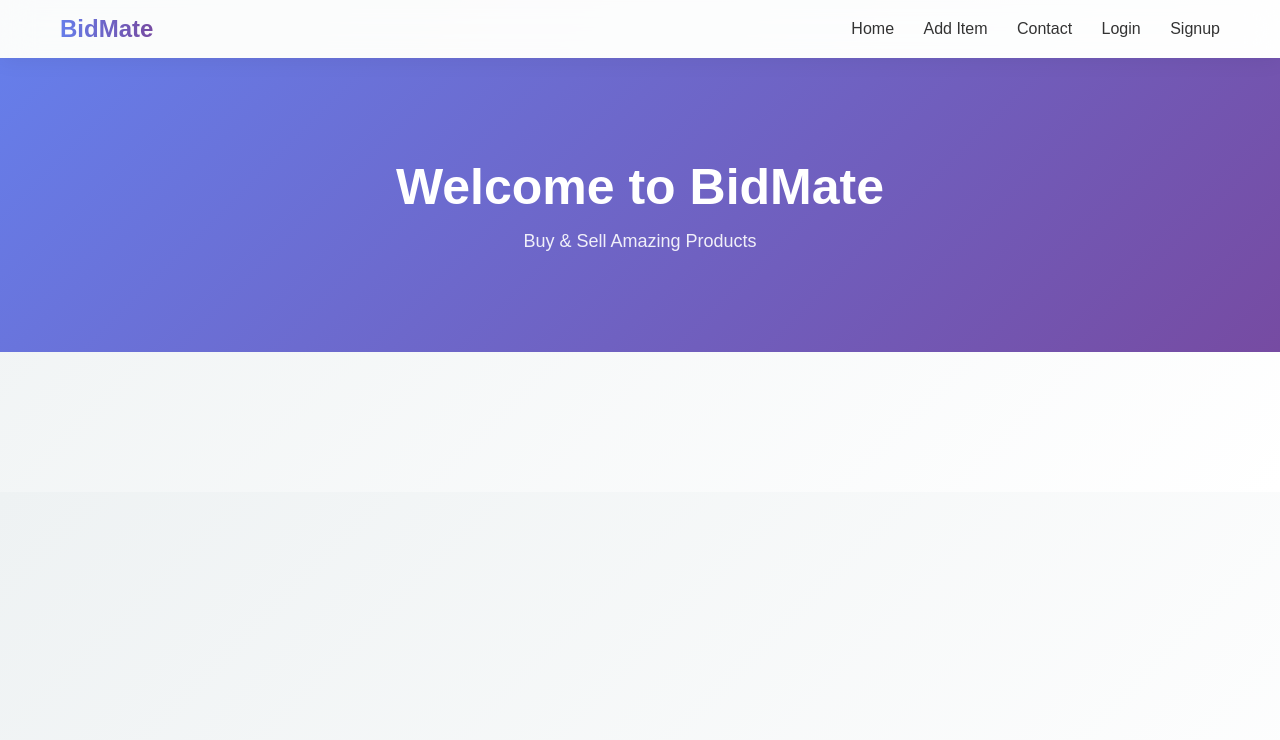
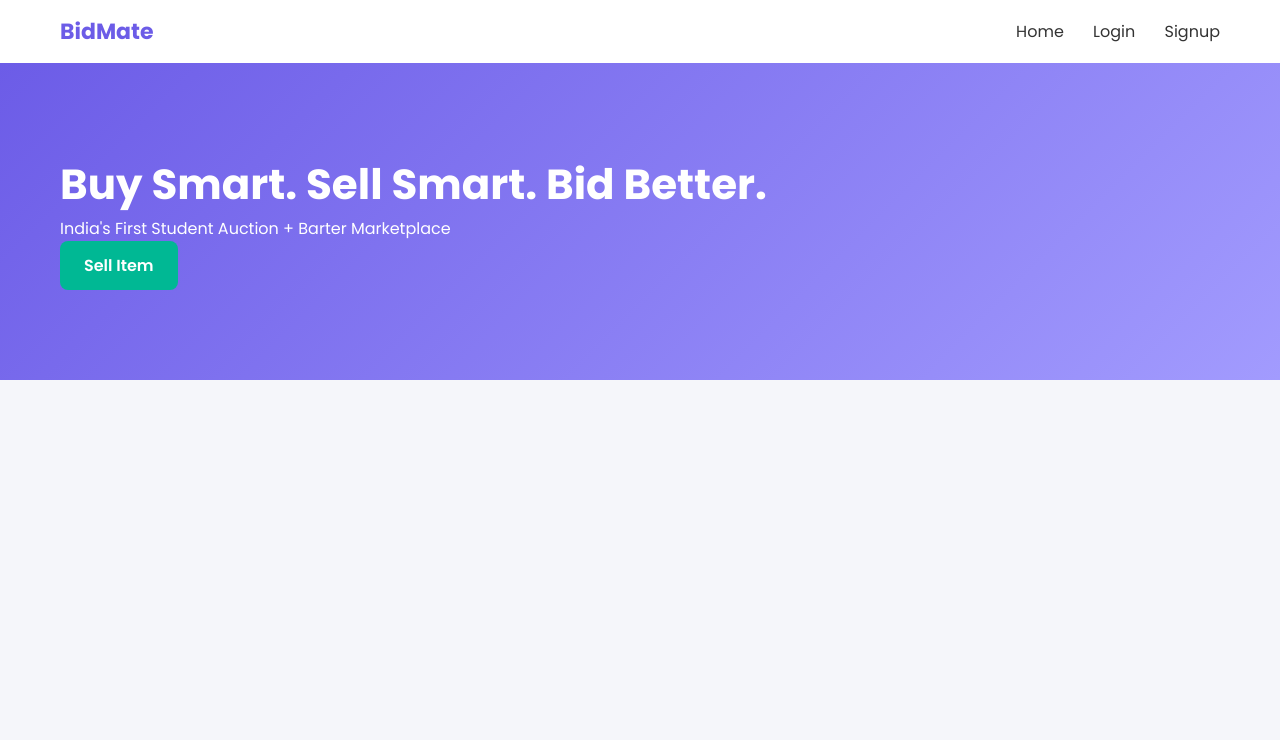
Before and after one commit to sharon232323/bidmate, a Flask app: page / in a window 1280 px wide. Shown: the top 740 px of the page. Run offline with Flask 3, Linux system fonts and the light colour scheme; data that the repository does not hold is empty.

Commit message:
final update

```diff
--- a/app.py
+++ b/app.py
@@ -1,123 +1,157 @@
-from flask import Flask, render_template, request, redirect, url_for
+from flask import Flask, render_template, request, redirect, session
 import sqlite3
+import os
+from werkzeug.utils import secure_filename
 
 app = Flask(__name__)
+app.secret_key = "supersecretkey"
 
-# ---------- DATABASE CONNECTION ----------
-def get_db_connection():
+UPLOAD_FOLDER = "static/uploads"
+app.config["UPLOAD_FOLDER"] = UPLOAD_FOLDER
+
+# ---------- DATABASE INIT ----------
+def init_db():
     conn = sqlite3.connect("database.db")
-    conn.row_factory = sqlite3.Row
-    return conn
+    conn.execute("""
+    CREATE TABLE IF NOT EXISTS users (
+        id INTEGER PRIMARY KEY AUTOINCREMENT,
+        email TEXT UNIQUE,
+        password TEXT,
+        bio TEXT,
+        profile_pic TEXT
+    )
+    """)
 
-# ---------- CREATE TABLES ----------
-def init_db():
-    conn = get_db_connection()
     conn.execute("""
-        CREATE TABLE IF NOT EXISTS items (
-            id INTEGER PRIMARY KEY AUTOINCREMENT,
-            name TEXT NOT NULL,
-            price TEXT NOT NULL,
-            image TEXT NOT NULL,
-            description TEXT NOT NULL
-        )
+    CREATE TABLE IF NOT EXISTS items (
+        id INTEGER PRIMARY KEY AUTOINCREMENT,
+        name TEXT,
+        price TEXT,
+        description TEXT,
+        image TEXT,
+        seller_email TEXT,
+        status TEXT DEFAULT 'Available'
+    )
     """)
+
     conn.execute("""
-        CREATE TABLE IF NOT EXISTS users (
-            id INTEGER PRIMARY KEY AUTOINCREMENT,
-            username TEXT NOT NULL,
-            email TEXT NOT NULL,
-            password TEXT NOT NULL
-        )
+    CREATE TABLE IF NOT EXISTS barter_offers (
+        id INTEGER PRIMARY KEY AUTOINCREMENT,
+        item_id INTEGER,
+        offered_by TEXT,
+        offered_item TEXT,
+        message TEXT,
+        status TEXT DEFAULT 'Pending'
+    )
     """)
     conn.commit()
     conn.close()
 
 init_db()
 
-# ---------- ROUTES ----------
-
+# ---------- HOME ----------
 @app.route("/")
 def home():
-    conn = get_db_connection()
-    items = conn.execute("SELECT * FROM items").fetchall()
+    conn = sqlite3.connect("database.db")
+    conn.row_factory = sqlite3.Row
+    items = conn.execute("SELECT * FROM items WHERE status='Available'").fetchall()
     conn.close()
     return render_template("index.html", items=items)
 
-
-@app.route("/add", methods=["GET", "POST"])
-def add_item():
-    if request.method == "POST":
-        name = request.form["name"]
-        price = request.form["price"]
-        image = request.form["image"]
-        description = request.form["description"]
-
-        conn = get_db_connection()
-        conn.execute(
-            "INSERT INTO items (name, price, image, description) VALUES (?, ?, ?, ?)",
-            (name, price, image, description)
-        )
-        conn.commit()
-        conn.close()
-
-        return redirect(url_for("home"))
-
-    return render_template("add_item.html")
-
-
-@app.route("/item/<int:item_id>")
-def item_detail(item_id):
-    conn = get_db_connection()
-    item = conn.execute("SELECT * FROM items WHERE id = ?", (item_id,)).fetchone()
-    conn.close()
-    return render_template("item_detail.html", item=item)
-
-
-@app.route("/contact")
-def contact():
-    return render_template("contact.html")
-
-
+# ---------- SIGNUP ----------
 @app.route("/signup", methods=["GET", "POST"])
 def signup():
     if request.method == "POST":
-        username = request.form["username"]
         email = request.form["email"]
         password = request.form["password"]
-
-        conn = get_db_connection()
-        conn.execute(
-            "INSERT INTO users (username, email, password) VALUES (?, ?, ?)",
-            (username, email, password)
-        )
+        conn = sqlite3.connect("database.db")
+        conn.execute("INSERT INTO users (email,password) VALUES (?,?)",(email,password))
         conn.commit()
         conn.close()
-
-        return redirect(url_for("login"))
-
+        return redirect("/login")
     return render_template("signup.html")
 
-
+# ---------- LOGIN ----------
 @app.route("/login", methods=["GET", "POST"])
 def login():
     if request.method == "POST":
         email = request.form["email"]
         password = request.form["password"]
-
-        conn = get_db_connection()
-        user = conn.execute(
-            "SELECT * FROM users WHERE email = ? AND password = ?",
-            (email, password)
-        ).fetchone()
+        conn = sqlite3.connect("database.db")
+        conn.row_factory = sqlite3.Row
+        user = conn.execute("SELECT * FROM users WHERE email=? AND password=?",(email,password)).fetchone()
         conn.close()
-
         if user:
-            return redirect(url_for("home"))
-        else:
-            return "Invalid Credentials"
-
+            session["user_email"] = email
+            return redirect("/")
     return render_template("login.html")
 
+@app.route("/logout")
+def logout():
+    session.clear()
+    return redirect("/")
+
+# ---------- ADD ITEM ----------
+@app.route("/add_item", methods=["GET","POST"])
+def add_item():
+    if "user_email" not in session:
+        return redirect("/login")
+
+    if request.method == "POST":
+        name = request.form["name"]
+        price = request.form["price"]
+        description = request.form["description"]
+        image = request.files["image"]
+
+        filename = secure_filename(image.filename)
+        image.save(os.path.join(app.config["UPLOAD_FOLDER"], filename))
+
+        conn = sqlite3.connect("database.db")
+        conn.execute("""
+        INSERT INTO items (name,price,description,image,seller_email)
+        VALUES (?,?,?,?,?)
+        """,(name,price,description,filename,session["user_email"]))
+        conn.commit()
+        conn.close()
+        return redirect("/")
+
+    return render_template("add_item.html")
+
+# ---------- ITEM DETAIL ----------
+@app.route("/item/<int:item_id>")
+def item_detail(item_id):
+    conn = sqlite3.connect("database.db")
+    conn.row_factory = sqlite3.Row
+    item = conn.execute("SELECT * FROM items WHERE id=?",(item_id,)).fetchone()
+    conn.close()
+    return render_template("item_detail.html", item=item)
+
+# ---------- PROFILE ----------
+@app.route("/profile", methods=["GET","POST"])
+def profile():
+    if "user_email" not in session:
+        return redirect("/login")
+
+    email = session["user_email"]
+    conn = sqlite3.connect("database.db")
+    conn.row_factory = sqlite3.Row
+
+    if request.method == "POST":
+        bio = request.form["bio"]
+        profile_pic = request.files["profile_pic"]
+
+        filename = None
+        if profile_pic and profile_pic.filename != "":
+            filename = secure_filename(profile_pic.filename)
+            profile_pic.save(os.path.join(app.config["UPLOAD_FOLDER"], filename))
+            conn.execute("UPDATE users SET bio=?, profile_pic=? WHERE email=?",(bio,filename,email))
+        else:
+            conn.execute("UPDATE users SET bio=? WHERE email=?",(bio,email))
+        conn.commit()
+
+    user = conn.execute("SELECT * FROM users WHERE email=?",(email,)).fetchone()
+    conn.close()
+    return render_template("profile.html", user=user)
 
 if __name__ == "__main__":
     app.run(debug=True)
--- a/static/style.css
+++ b/static/style.css
@@ -1,220 +1,134 @@
-/* ---------- GLOBAL ---------- */
+@import url('https://fonts.googleapis.com/css2?family=Poppins:wght@300;400;600;700&display=swap');
+
 * {
-    margin: 0;
-    padding: 0;
-    box-sizing: border-box;
-    font-family: 'Poppins', sans-serif;
+    margin:0;
+    padding:0;
+    box-sizing:border-box;
+    font-family:'Poppins',sans-serif;
 }
 
 body {
-    background: linear-gradient(135deg, #eef2f3, #ffffff);
-    color: #333;
+    background:#f5f6fa;
+    color:#333;
 }
 
-/* ---------- NAVBAR ---------- */
+/* NAVBAR */
 .navbar {
-    display: flex;
-    justify-content: space-between;
-    align-items: center;
-    padding: 15px 60px;
-    backdrop-filter: blur(15px);
-    background: rgba(255, 255, 255, 0.7);
-    position: sticky;
-    top: 0;
-    z-index: 100;
-    box-shadow: 0 5px 20px rgba(0,0,0,0.05);
+    display:flex;
+    justify-content:space-between;
+    align-items:center;
+    padding:15px 60px;
+    background:white;
+    box-shadow:0 4px 20px rgba(0,0,0,0.05);
 }
 
-.navbar h2 {
-    font-size: 24px;
-    font-weight: 600;
-    background: linear-gradient(90deg, #667eea, #764ba2);
-    -webkit-background-clip: text;
-    -webkit-text-fill-color: transparent;
+.logo {
+    font-weight:700;
+    font-size:22px;
+    color:#6c5ce7;
 }
 
-.navbar a {
-    text-decoration: none;
-    margin-left: 25px;
-    color: #333;
-    font-weight: 500;
-    transition: 0.3s;
+.nav-links a {
+    margin-left:25px;
+    text-decoration:none;
+    color:#333;
+    font-weight:500;
 }
 
-.navbar a:hover {
-    color: #667eea;
-}
-
-/* ---------- HERO ---------- */
+/* HERO */
 .hero {
-    padding: 100px 20px;
-    text-align: center;
-    background: linear-gradient(135deg, #667eea, #764ba2);
-    color: white;
+    background:linear-gradient(135deg,#6c5ce7,#a29bfe);
+    color:white;
+    padding:90px 60px;
+    display:flex;
+    justify-content:space-between;
+    align-items:center;
 }
 
 .hero h1 {
-    font-size: 50px;
-    font-weight: 700;
+    font-size:42px;
 }
 
-.hero p {
-    margin-top: 15px;
-    font-size: 18px;
-    opacity: 0.9;
+.hero-buttons a {
+    display:inline-block;
+    margin-right:15px;
+    padding:12px 24px;
+    border-radius:8px;
+    text-decoration:none;
+    font-weight:600;
 }
 
-/* ---------- PRODUCT GRID ---------- */
-.products {
-    padding: 70px 80px;
-    display: grid;
-    grid-template-columns: repeat(auto-fill, minmax(260px, 1fr));
-    gap: 40px;
+.primary-btn {
+    background:#00b894;
+    color:white;
 }
 
-/* ---------- PRODUCT CARD ---------- */
+.secondary-btn {
+    background:white;
+    color:#6c5ce7;
+}
+
+/* PRODUCTS GRID */
+.products {
+    padding:60px;
+    display:grid;
+    grid-template-columns:repeat(auto-fill,minmax(260px,1fr));
+    gap:30px;
+}
+
 .card {
-    background: #fff;
-    border-radius: 20px;
-    overflow: hidden;
-    box-shadow: 0 10px 30px rgba(0,0,0,0.08);
-    transition: 0.4s ease;
-    position: relative;
+    background:white;
+    border-radius:12px;
+    overflow:hidden;
+    box-shadow:0 8px 25px rgba(0,0,0,0.05);
+    transition:0.3s;
 }
 
 .card:hover {
-    transform: translateY(-12px);
-    box-shadow: 0 20px 40px rgba(0,0,0,0.15);
+    transform:translateY(-8px);
 }
 
 .card img {
-    width: 100%;
-    height: 230px;
-    object-fit: cover;
+    width:100%;
+    height:200px;
+    object-fit:cover;
 }
 
 .card-content {
-    padding: 20px;
-}
-
-.card-content h3 {
-    font-size: 18px;
-    margin-bottom: 10px;
+    padding:20px;
 }
 
 .price {
-    font-size: 20px;
-    font-weight: 600;
-    color: #667eea;
+    color:#6c5ce7;
+    font-weight:600;
+    margin-top:10px;
 }
 
-/* ---------- BUTTON STYLE ---------- */
-.btn {
-    display: inline-block;
-    margin-top: 15px;
-    padding: 10px 18px;
-    border-radius: 30px;
-    text-decoration: none;
-    font-size: 14px;
-    font-weight: 500;
-    background: linear-gradient(90deg, #667eea, #764ba2);
-    color: white;
-    transition: 0.3s ease;
-}
-
-.btn:hover {
-    transform: scale(1.05);
-}
-
-/* ---------- FORM DESIGN ---------- */
+/* FORM */
 .form-container {
-    width: 420px;
-    margin: 80px auto;
-    background: #ffffff;
-    padding: 40px;
-    border-radius: 20px;
-    box-shadow: 0 20px 50px rgba(0,0,0,0.1);
-}
-
-.form-container h2 {
-    text-align: center;
-    margin-bottom: 25px;
-    font-weight: 600;
+    width:400px;
+    margin:80px auto;
+    background:white;
+    padding:40px;
+    border-radius:12px;
+    box-shadow:0 10px 30px rgba(0,0,0,0.1);
 }
 
 .form-container input,
 .form-container textarea {
-    width: 100%;
-    padding: 14px;
-    margin-bottom: 18px;
-    border-radius: 12px;
-    border: 1px solid #ddd;
-    outline: none;
-    transition: 0.3s;
-}
-
-.form-container input:focus,
-.form-container textarea:focus {
-    border-color: #667eea;
-    box-shadow: 0 0 8px rgba(102,126,234,0.3);
+    width:100%;
+    padding:12px;
+    margin-bottom:15px;
+    border:1px solid #ddd;
+    border-radius:6px;
 }
 
 .form-container button {
-    width: 100%;
-    padding: 14px;
-    border: none;
-    border-radius: 30px;
-    background: linear-gradient(90deg, #667eea, #764ba2);
-    color: white;
-    font-size: 16px;
-    cursor: pointer;
-    transition: 0.3s;
+    width:100%;
+    padding:12px;
+    background:#6c5ce7;
+    color:white;
+    border:none;
+    border-radius:6px;
+    font-weight:600;
 }
-
-.form-container button:hover {
-    transform: scale(1.03);
-}
-
-/* ---------- PRODUCT DETAIL PAGE ---------- */
-.detail-container {
-    padding: 80px;
-    display: flex;
-    gap: 60px;
-    align-items: center;
-}
-
-.detail-container img {
-    width: 450px;
-    border-radius: 20px;
-    box-shadow: 0 20px 40px rgba(0,0,0,0.1);
-}
-
-.detail-container h2 {
-    font-size: 32px;
-    margin-bottom: 15px;
-}
-
-.detail-container p {
-    margin-top: 20px;
-    line-height: 1.6;
-}
-
-/* ---------- RESPONSIVE ---------- */
-@media(max-width: 900px) {
-    .products {
-        padding: 40px;
-    }
-
-    .detail-container {
-        flex-direction: column;
-        text-align: center;
-    }
-
-    .detail-container img {
-        width: 100%;
-    }
-
-    .form-container {
-        width: 90%;
-    }
-}
--- a/templates/base.html
+++ b/templates/base.html
@@ -0,0 +1,27 @@
+<!DOCTYPE html>
+<html>
+<head>
+    <title>BidMate</title>
+    <link rel="stylesheet" href="{{ url_for('static', filename='style.css') }}">
+</head>
+<body>
+
+<div class="navbar">
+    <div class="logo">BidMate</div>
+    <div class="nav-links">
+        <a href="/">Home</a>
+        {% if session.get("user_email") %}
+            <a href="/add_item">Sell Item</a>
+            <a href="/profile">Profile</a>
+            <a href="/logout">Logout</a>
+        {% else %}
+            <a href="/login">Login</a>
+            <a href="/signup">Signup</a>
+        {% endif %}
+    </div>
+</div>
+
+{% block content %}{% endblock %}
+
+</body>
+</html>
--- a/templates/index.html
+++ b/templates/index.html
@@ -1,40 +1,27 @@
-<!DOCTYPE html>
-<html>
-<head>
-    <title>Home</title>
-    <link rel="stylesheet" href="{{ url_for('static', filename='style.css') }}">
-</head>
-<body>
-
-<div class="navbar">
-    <h2>BidMate</h2>
-    <div>
-        <a href="/">Home</a>
-        <a href="/add">Add Item</a>
-        <a href="/contact">Contact</a>
-        <a href="/login">Login</a>
-        <a href="/signup">Signup</a>
-    </div>
-</div>
+{% extends "base.html" %}
+{% block content %}
 
 <div class="hero">
-    <h1>Welcome to BidMate</h1>
-    <p>Buy & Sell Amazing Products</p>
+    <div>
+        <h1>Buy Smart. Sell Smart. Bid Better.</h1>
+        <p>India's First Student Auction + Barter Marketplace</p>
+        <div class="hero-buttons">
+            <a href="/add_item" class="primary-btn">Sell Item</a>
+        </div>
+    </div>
 </div>
 
 <div class="products">
     {% for item in items %}
     <div class="card">
-        <a href="/item/{{ item['id'] }}">
-            <img src="{{ item['image'] }}">
-        </a>
+        <img src="{{ url_for('static', filename='uploads/' + item['image']) }}">
         <div class="card-content">
             <h3>{{ item['name'] }}</h3>
-            <p class="price">₹ {{ item['price'] }}</p>
+            <div class="price">₹ {{ item['price'] }}</div>
+            <a href="/item/{{ item['id'] }}">View</a>
         </div>
     </div>
     {% endfor %}
 </div>
 
-</body>
-</html>
+{% endblock %}
```
Also changed, not shown: templates/add_item.html (+9 -15 lines), templates/barter.html (added, +13 -0 lines), templates/barter_offers.html (added, +34 -0 lines), templates/buyer_dashboard.html (added, +20 -0 lines), templates/contact.html (+9 -13 lines), templates/item_detail.html (added, +25 -0 lines), templates/item_details.html (deleted, +0 -19 lines), templates/login.html (+4 -10 lines), templates/profile.html (added, +23 -0 lines), templates/signup.html (+3 -10 lines), 1 other file.
